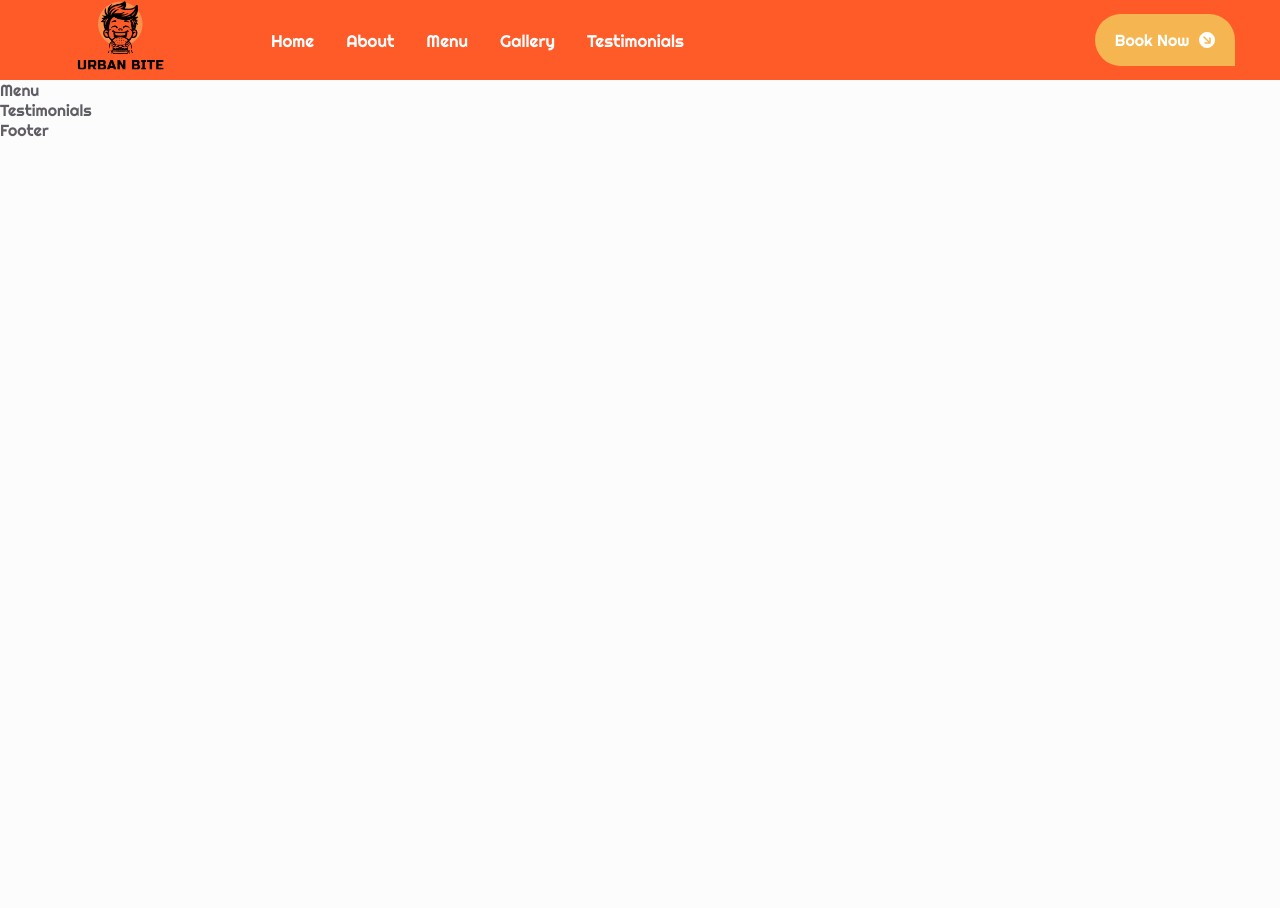
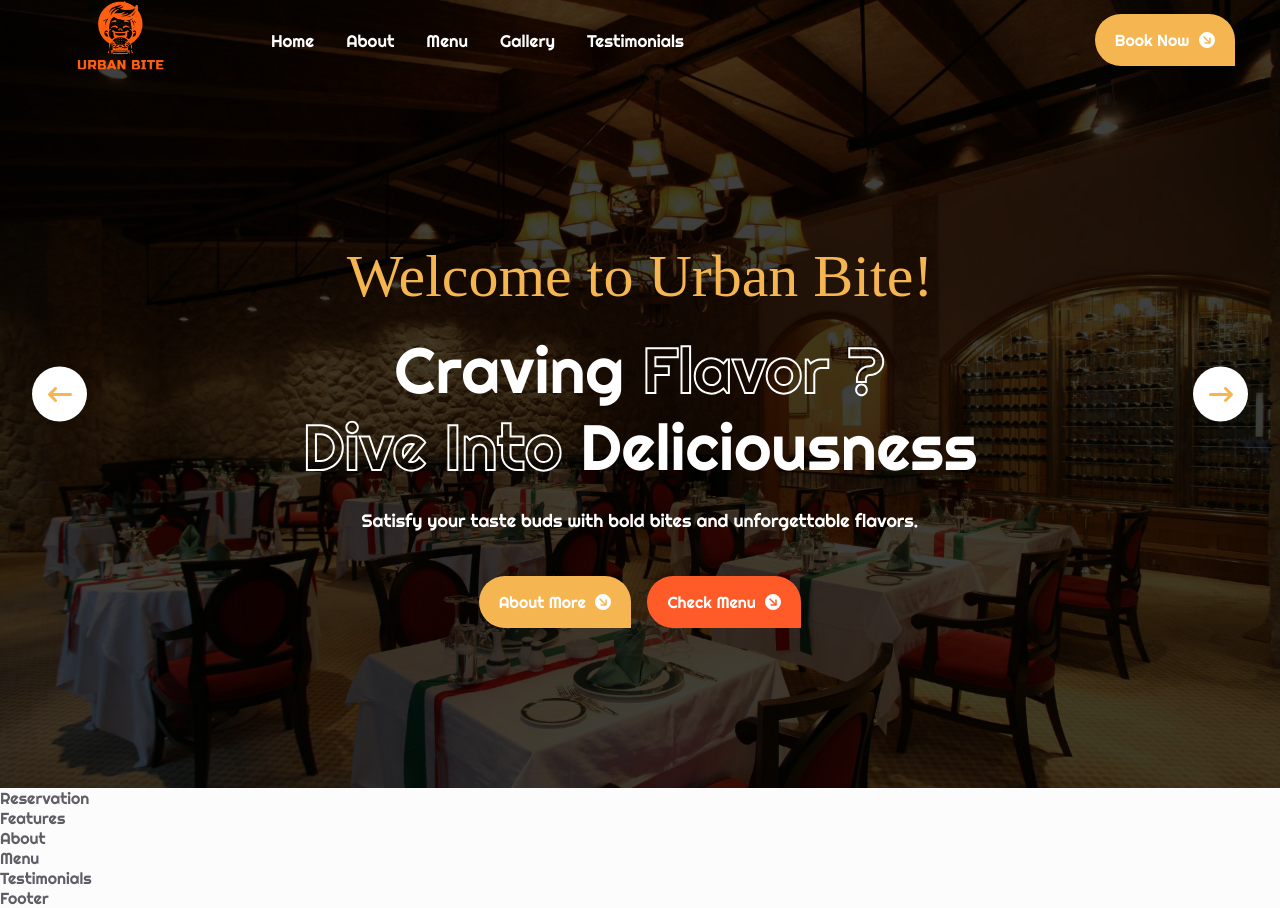
Before and after one commit to itz-Hiru/Urban-Bite-Restaurant, a React (Vite) app: page / in a window 1280 px wide. Before the commit the page ends 800 px from the top, so only its background shows below. Built offline with nearby package versions, Linux system fonts and the light colour scheme; a web font is replaced by a local one.

Commit message:
Created home section

```diff
--- a/package.json
+++ b/package.json
@@ -10,9 +10,11 @@
     "preview": "vite preview"
   },
   "dependencies": {
+    "html-react-parser": "^5.2.3",
     "react": "^19.0.0",
     "react-dom": "^19.0.0",
-    "react-icons": "^5.5.0"
+    "react-icons": "^5.5.0",
+    "swiper": "^11.2.6"
   },
   "devDependencies": {
     "@eslint/js": "^9.22.0",
--- a/src/App.css
+++ b/src/App.css
@@ -130,6 +130,10 @@ img {
     transition: transform .5s;
 }
 
-.button:hover .button-icon {
+.button:hover .button-icon{
     transform: rotate(0);
 }
+
+.section {
+    padding-block: 6rem;
+}
--- a/src/components/Header/header.css
+++ b/src/components/Header/header.css
@@ -1,5 +1,5 @@
 .header {
-    background-color: var(--secondary-color);
+    background-color: transparent;
     position: fixed;
     top: 0;
     left: 0;
@@ -21,6 +21,7 @@
 
 .nav-logo-img {
     width: 150px;
+    filter: brightness(0) saturate(100%) invert(44%) sepia(93%) saturate(2853%) hue-rotate(-7deg) brightness(104%) contrast(102%);
 }
 
 .nav-menu {
--- a/src/sections/Home/Home.section.jsx
+++ b/src/sections/Home/Home.section.jsx
@@ -1,10 +1,77 @@
-import React from 'react'
-import "./home.css"
+import parse from "html-react-parser";
+import React from "react";
+import {
+  FaArrowLeftLong,
+  FaArrowRightLong,
+  FaCircleArrowRight,
+} from "react-icons/fa6";
+import "swiper/css";
+import "swiper/css/autoplay";
+import "swiper/css/navigation";
+import { Autoplay, Navigation } from "swiper/modules";
+import { Swiper, SwiperSlide } from "swiper/react";
+import ScrollLinks from "../../components/Links/ScrollLinks.component";
+import { homeSlide } from "../../utils/Data";
+import "./home.css";
 
 const Home = () => {
   return (
-    <div>Home</div>
-  )
-}
+    <section id="home" className="home">
+      <Swiper
+        navigation={{
+          nextEl: ".next-btn",
+          prevEl: ".prev-btn",
+        }}
+        modules={[Navigation, Autoplay]}
+        speed={1000}
+        autoplay={{
+          delay: 10000,
+          disableOnInteraction: false,
+        }}
+        loop={true}
+      >
+        {homeSlide.map(({ img, title, description }, index) => {
+          return (
+            <SwiperSlide
+              key={index}
+              className="home-slide section"
+              style={{
+                backgroundImage: `url(${img})`,
+                backgroundSize: "cover",
+              }}
+            >
+              <div className="home-data container">
+                <h3 className="home-subtitle">Welcome to Urban Bite!</h3>
+                <h1 className="home-title">{parse(title)}</h1>
+                <p className="home-description">{description}</p>
+                <div className="home-buttons">
+                  <ScrollLinks
+                    to="about"
+                    name="About More"
+                    className="button"
+                    icon={<FaCircleArrowRight className="button-icon" />}
+                  />
+                  <ScrollLinks
+                    to="menu"
+                    name="Check Menu"
+                    className="button home-button"
+                    icon={<FaCircleArrowRight className="button-icon" />}
+                  />
+                </div>
+              </div>
+            </SwiperSlide>
+          );
+        })}
 
-export default Home
+        <button className="swiper-btn next-btn">
+          <FaArrowRightLong />
+        </button>
+        <button className="swiper-btn prev-btn">
+          <FaArrowLeftLong />
+        </button>
+      </Swiper>
+    </section>
+  );
+};
+
+export default Home;
--- a/src/sections/Home/home.css
+++ b/src/sections/Home/home.css
@@ -0,0 +1,69 @@
+.home-data {
+    padding-block: 9rem 4rem;
+    max-width: 800px;
+    text-align: center;
+}
+
+.home-subtitle {
+    color: var(--primary-color);
+    font-family: var(--secondary-font);
+    font-size: var(--h1-font-size);
+}
+
+.home-title,
+.home-description {
+    color: var(--white-color);
+}
+
+.home-title {
+    font-size: var(--big-font-size);
+    margin-block: 1.25rem;
+}
+
+.home-title span {
+    color: transparent;
+    -webkit-text-stroke: 2px var(--white-color);
+}
+
+.home-description {
+    font-size: var(--large-font-size);
+    margin-bottom: 2.5rem;
+}
+
+.home-buttons {
+    display: flex;
+    column-gap: 1rem;
+    justify-content: center;
+}
+
+.home-button {
+    background-color: var(--secondary-color);
+}
+
+.home-button::before {
+    background-color: var(--primary-color);
+}
+
+.swiper-btn {
+    position: absolute;
+    top: 50%;
+    transform: translateY(-50%);
+    width: 55px;
+    height: 55px;
+    border-radius: 50%;
+    background-color: var(--white-color);
+    color: var(--primary-color);
+    font-size: var(--h3-font-size);
+    display: grid;
+    place-items: center;
+    cursor: pointer;
+    z-index: 10;
+}
+
+.next-btn {
+    right: 2rem;
+}
+
+.prev-btn {
+    left: 2rem;
+}
--- a/src/utils/Data.jsx
+++ b/src/utils/Data.jsx
@@ -28,23 +28,23 @@ export const navLinks = ["home", "about", "menu", "gallery", "testimonials"];
 export const homeSlide = [
   {
     img: slideImg1,
-    title: "Your Favorite <span> Food Gets Even </span> Better",
+    title: "Craving <span> Flavor ?<br /> Dive Into </span> Deliciousness",
     description:
-      "There are many variations of passages orem psum available but the majority have suffered alteration readable content looking page in some form by injected humour.",
+      "Satisfy your taste buds with bold bites and unforgettable flavors.",
   },
 
   {
     img: slideImg2,
-    title: "Your Favorite <span> Food Gets Even </span> Better",
+    title: "Every <span> Bite Brings </span> <br /> Pure Joy",
     description:
-      "There are many variations of passages orem psum available but the majority have suffered alteration readable content looking page in some form by injected humour.",
+      "Turn every mealtime into a moment of happiness.",
   },
 
   {
     img: slideImg3,
-    title: "Your Favorite <span> Food Gets Even </span> Better",
+    title: "Taste <span> Magic Like </span> <br />Never Before",
     description:
-      "There are many variations of passages orem psum available but the majority have suffered alteration readable content looking page in some form by injected humour.",
+      "Experience a sprinkle of culinary wonder in every bite.",
   },
 ];
 {
```
Also changed, not shown: 1 other file (tests, documents, lock files or other folders).
